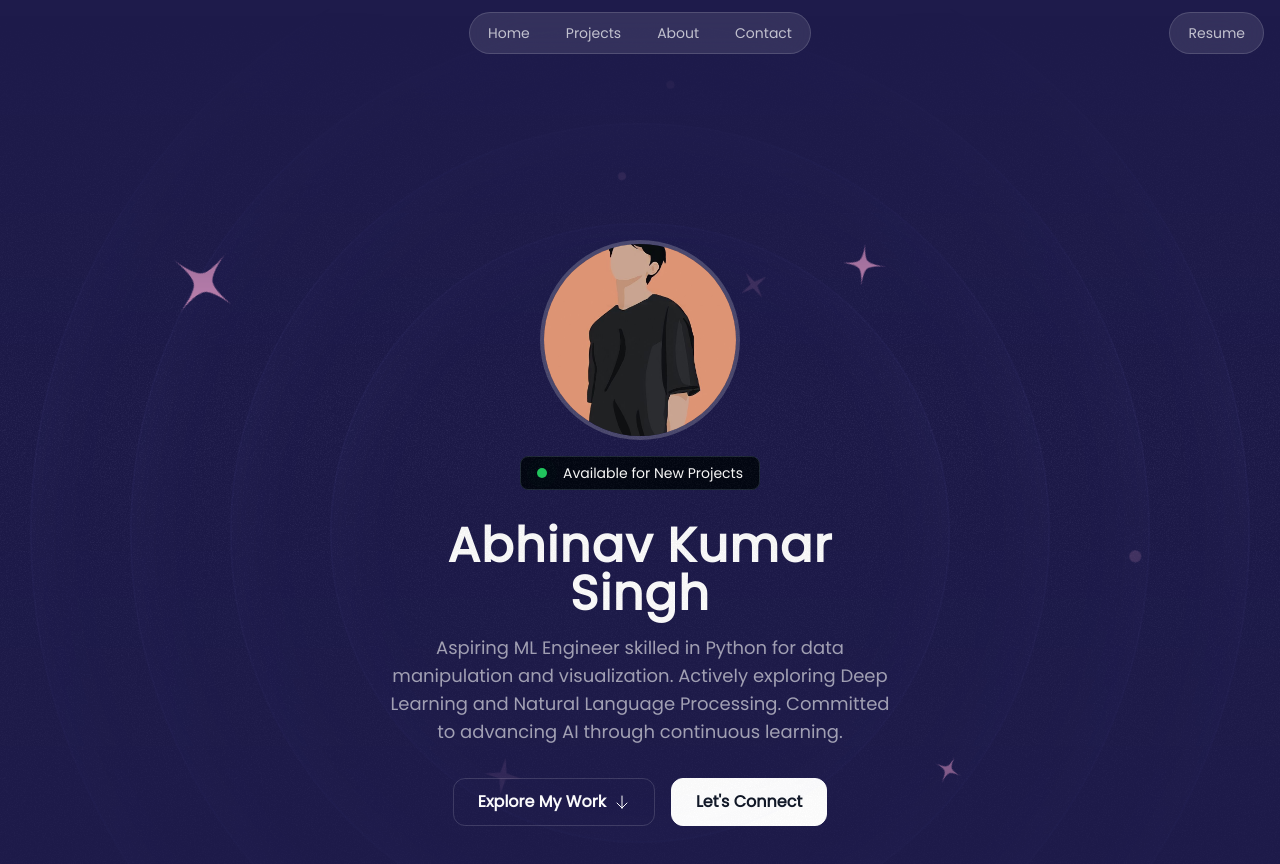
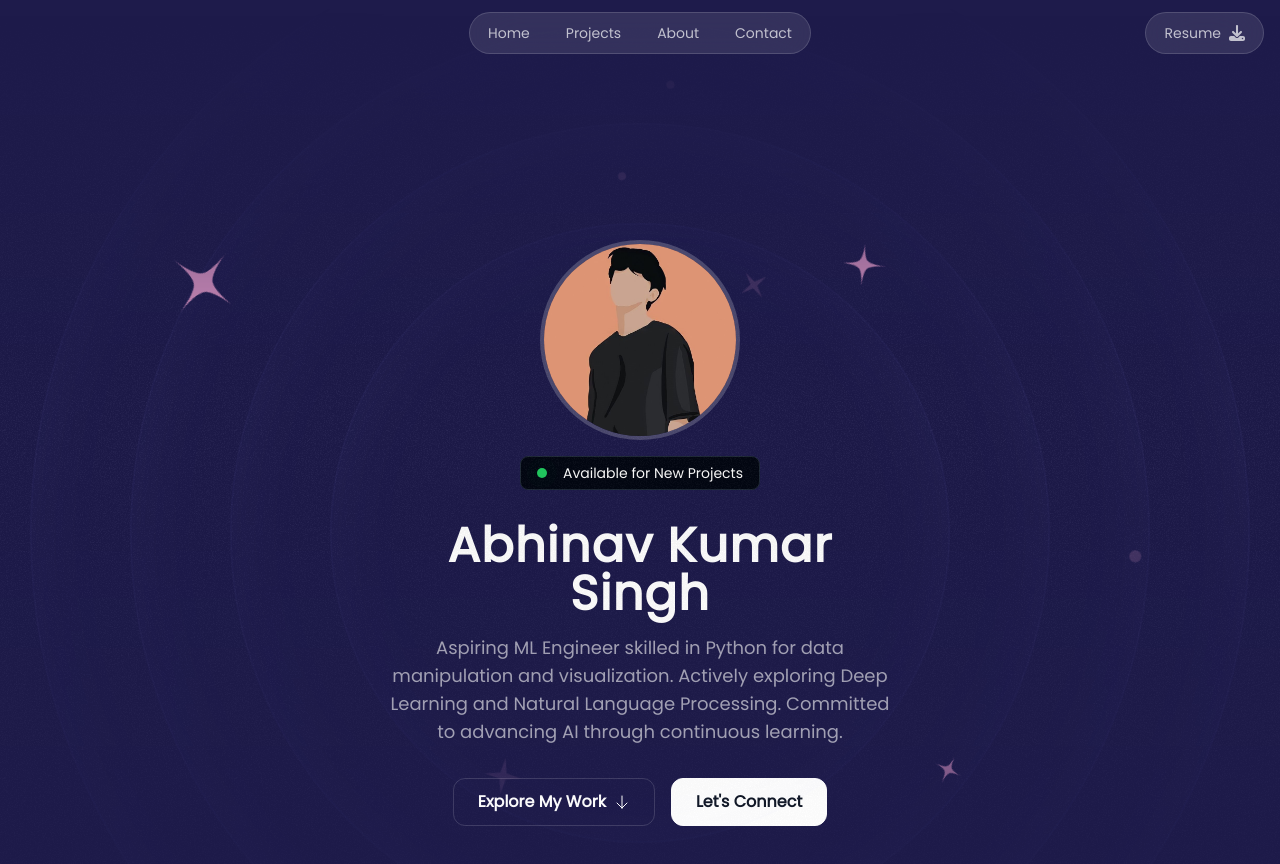
Before and after one commit to Abhinavexists/Portfolio, a Next.js app: page / in a window 1280 px wide. Shown: the top 864 px of the page. Built offline with nearby package versions, Linux system fonts and the light colour scheme.

Commit message:
Removed Scrollbar

```diff
--- a/src/app/globals.css
+++ b/src/app/globals.css
@@ -1,4 +1,8 @@
-html {
+@tailwind base;
+@tailwind components;
+@tailwind utilities;
+
+ html {
    scroll-behavior: smooth;
  }
 
@@ -8,21 +12,17 @@ html {
    }
  }
 
- @tailwind base;
- @tailwind components;
- @tailwind utilities;
-
+ html::-webkit-scrollbar, body::-webkit-scrollbar {
+  display: none;
+}
  @layer base {
    .nav-item {
       @apply px-4 py-2 rounded-full text-sm font-medium text-white/70 flex items-center justify-center transition duration-300 hover:bg-white/10 hover:text-gray-950;
     }
-
-
-   .nav-item:hover {
+    .nav-item:hover {
      @apply bg-white;
    }
-
-   .hero-ring {
+    .hero-ring {
      @apply absolute inset-0 border-2 top-1/2 left-1/2 -translate-x-1/2 -translate-y-1/2 rounded-full border-indigo-400/5 shadow-[0_0_80px_inset] shadow-indigo-400/5;
    }
  }
--- a/src/app/page.tsx
+++ b/src/app/page.tsx
@@ -1,5 +1,5 @@
 import { Header } from "@/sections/Header";
-import { HeroSection } from "@/sections/Hero";
+import { ProfileSection } from "@/sections/Profile";
 import { ProjectsSection } from "@/sections/Projects";
 import { TapeSection } from "@/sections/Tape";
 import { AchivementsSection } from "@/sections/Achivements";
@@ -12,7 +12,7 @@ export default function Home() {
     <main>
       <Header />
       <section id="home">
-        <HeroSection />
+        <ProfileSection />
       </section>
       <section id="projects">
         <ProjectsSection />
--- a/src/sections/Header.tsx
+++ b/src/sections/Header.tsx
@@ -1,5 +1,5 @@
-'use client'
-
+'use client';
+import DownloadIcon from "@/assets/icons/download.svg";
 import { smoothScroll } from "@/components/smoothScroll";
 
 export const Header = () => {
@@ -25,15 +25,18 @@ export const Header = () => {
       <div className="flex-1 flex justify-end items-center">
         <nav className="p-0.5 border border-white/15 rounded-full bg-white/10 backdrop-blur-xl">
           <a
-            href=""
+            href="/path/to/resume.pdf" // Ensure this is the correct path to your resume
             target="_blank"
             rel="noopener noreferrer"
-            className="nav-item"
+            className="nav-item flex items-center"
           >
-            Resume
+            <span>Resume</span>
+            <DownloadIcon className="size-4 ml-2" /> {/* Added margin-left */}
           </a>
         </nav>
       </div>
     </header>
   );
 };
+
+export default Header;
--- a/src/sections/Hero.tsx
+++ b/src/sections/Profile.tsx
@@ -6,7 +6,7 @@ import { Orbit } from "@/components/Orbit";
 import SparkleIcon from "@/assets/icons/sparkle.svg";
 import YourFaceImage from "@/assets/images/Inspired.jpeg";
 
-export const HeroSection = () => {
+export const ProfileSection = () => {
   return (
     <div className="py-32 md:py-48 lg:py-60 relative z-0 overflow-x-clip">
       <div className="absolute inset-0 [mask-image:linear-gradient(to_bottom,transparent,black_40%,transparent)]">
--- a/src/sections/Projects.tsx
+++ b/src/sections/Projects.tsx
@@ -4,7 +4,7 @@ import aiStartupLandingPage from "@/assets/images/ai-startup-landing-page.png";
 import Image from "next/image";
 import CheckCircleIcon from "@/assets/icons/check-circle.svg";
 import GithubIcon from "@/assets/icons/GitHub.svg";
-import GlobeIcon from "@/assets/icons/arrow-up-right.svg";
+import ArrowUpIcon from "@/assets/icons/arrow-up-right.svg";
 import { SectionHeader } from "@/components/SectionHeader";
 import { Card } from "@/components/Card";
 
@@ -98,7 +98,7 @@ export const ProjectsSection = () => {
                     <a href={project.liveLink} className="inline-block w-full sm:w-auto">
                       <button className="bg-indigo-500 text-white h-12 w-full px-4 sm:px-6 rounded-xl font-medium inline-flex items-center justify-center gap-2 transition-transform duration-300 ease-in-out transform hover:scale-105 hover:bg-indigo-600 focus:outline-none focus:ring-2 focus:ring-offset-2 focus:ring-indigo-500">
                         <span>Website</span>
-                        <GlobeIcon className="size-5" />
+                        <ArrowUpIcon className="size-5" />
                       </button>
                     </a>
                   </div>
```
Also changed, not shown: src/assets/icons/download.svg (added), src/assets/images/Inspired.jpeg.
